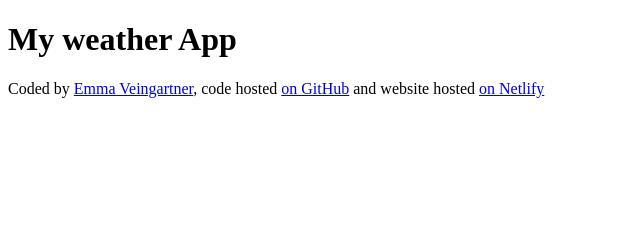
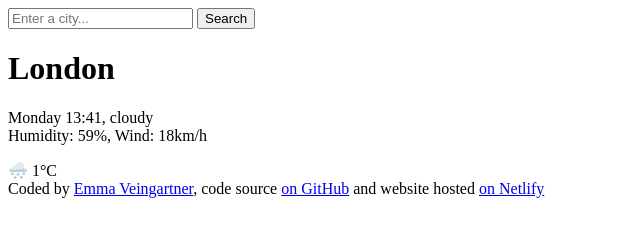
Before and after one commit to emma-veingartner/weather-app, a plain HTML site: page index.html in a window 1280 px wide. Shown: the whole page, without its empty margins (0-640 px from the left). Drawn offline with Linux system fonts and the light colour scheme.

Commit message:
Added the HTML to the project

```diff
--- a/index.html
+++ b/index.html
@@ -6,12 +6,29 @@
     <title>Weather Forecast</title>
   </head>
   <body>
-    <h1>My weather App</h1>
+    <header>
+      <form>
+        <input type="search" placeholder="Enter a city..." required />
+        <input type="submit" value="Search" />
+      </form>
+    </header>
+    <main>
+      <div>
+        <h1>London</h1>
+        <p>
+          Monday 13:41, cloudy
+          <br />
+          Humidity: 59%, Wind: 18km/h
+        </p>
+      </div>
+      <div>🌨️ 1°C</div>
+    </main>
+
     <footer>
       Coded by
       <a href="https://github.com/emma-veingartner" target="_blank"
         >Emma Veingartner</a
-      >, code hosted
+      >, code source
       <a href="https://github.com/emma-veingartner/weather-app" target="_blank"
         >on GitHub</a
       >
```
